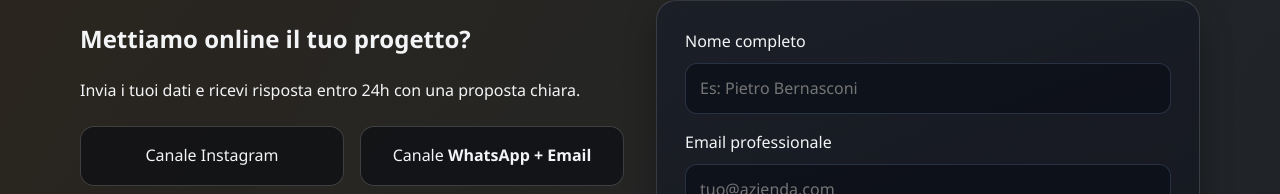
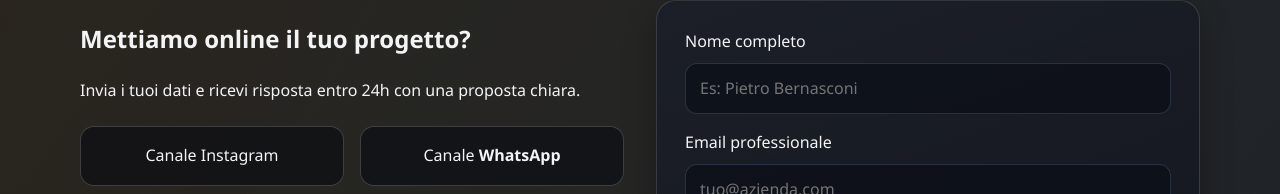
Before and after one commit to kallebesiqueira-dev/nuovoetzah, a plain HTML site: page docs/index-luxury.html in a window 1280 px wide. Shown: the part 3349-3543 px from the top of the page. Drawn offline with Linux system fonts and the light colour scheme.

Commit message:
Change contact channel label to WhatsApp only

```diff
--- a/docs/i18n.js
+++ b/docs/i18n.js
@@ -74,7 +74,7 @@
         },
         card2: {
           label: 'Canale ',
-          value: 'WhatsApp + Email'
+          value: 'WhatsApp'
         }
       },
       form: {
@@ -260,7 +260,7 @@
         },
         card2: {
           label: 'Canal ',
-          value: 'WhatsApp + Email'
+          value: 'WhatsApp'
         }
       },
       form: {
@@ -446,7 +446,7 @@
         },
         card2: {
           label: 'Channel ',
-          value: 'WhatsApp + Email'
+          value: 'WhatsApp'
         }
       },
       form: {
--- a/docs/index-luxury.html
+++ b/docs/index-luxury.html
@@ -248,7 +248,7 @@
               <div class="contact-item">
                 <div class="mini-card">
                   <span data-i18n="contact.card2.label">Canale </span>
-                  <strong data-i18n="contact.card2.value">WhatsApp + Email</strong>
+                  <strong data-i18n="contact.card2.value">WhatsApp</strong>
                 </div>
                 <div class="contact-links">
                   <a class="social-link whatsapp" href="https://wa.me/41798399268" aria-label="WhatsApp" title="WhatsApp" target="_blank" rel="noopener noreferrer">
```
Also changed, not shown: docs/index.html (+1 -1 lines).
